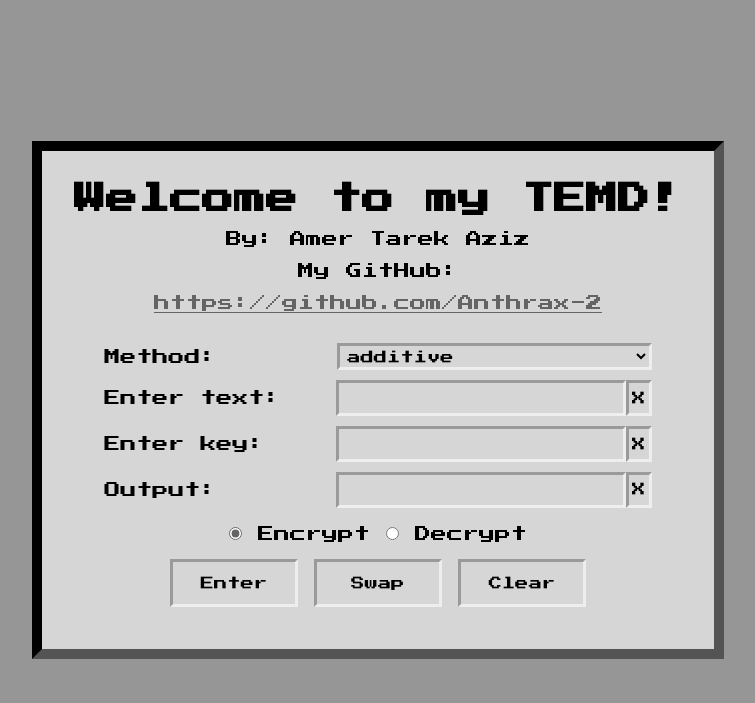
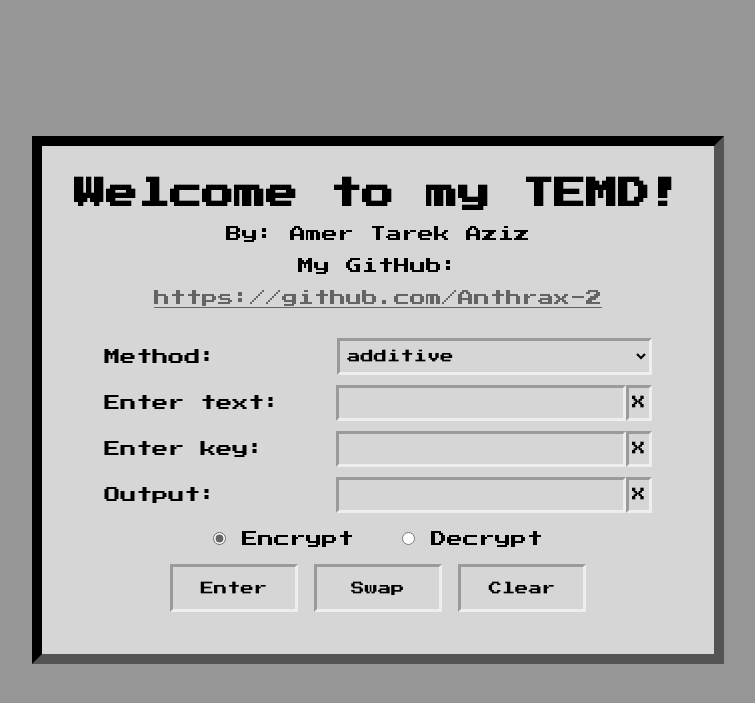
Before and after one commit to Anthrax-2/traditional-encryption-demonstrator, a Flask app: page / in a window 1280 px wide. Shown: the top 703 px of the page, without its empty margins (262-1017 px from the left). Run offline with Flask 3, Linux system fonts and the light colour scheme.

Commit message:
Final touches

```diff
--- a/static/style.css
+++ b/static/style.css
@@ -78,7 +78,7 @@ input[readonly] {
 
 select {
     border: inset;
-    height: 1.7rem;
+    height: 2.3rem;
     outline: none;
     padding: 0.2rem;
     /* border-radius: 10px; */
@@ -101,7 +101,7 @@ select {
     display: flex;
     justify-content: center;
     align-items: center;
-    gap: 1rem;
+    gap: 3rem;
     margin: 0.5rem 0 0.5rem 0;
     accent-color: rgb(100, 100, 100);
 }
```
